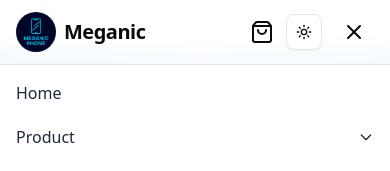
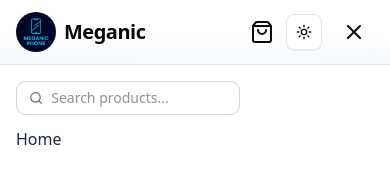
Before and after one commit to NganChanna/e-Commerce, a React (Vite) app: page / in a window 390 px wide. Both pictures are taken after a click on the button "Toggle Menu". Shown: the top 171 px of the page. Built offline with nearby package versions, Linux system fonts and the light colour scheme.

Commit message:
add the searchEngine for the mobile view

```diff
--- a/src/components/Navbar.tsx
+++ b/src/components/Navbar.tsx
@@ -196,6 +196,10 @@ const Navbar = () => {
         }`}
       >
         <nav className="flex flex-col p-4 space-y-3 bg-white dark:bg-gray-900 border-t border-gray-200 dark:border-gray-700 text-gray-800 dark:text-gray-200">
+          <div className="flex w-full md:hidden">
+            <SearchEngine />
+          </div>
+
           <Link
             to="/"
             onClick={() => setIsOpen(false)}
```
